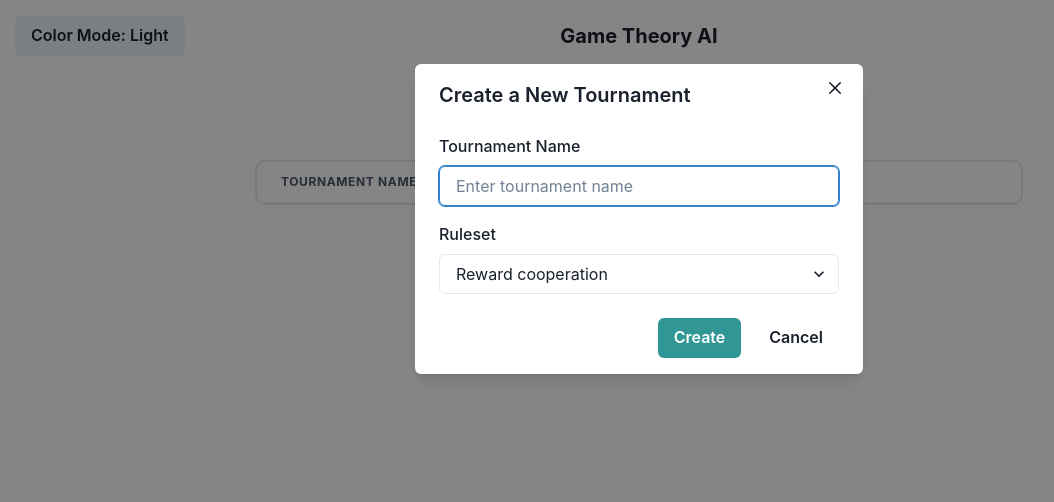
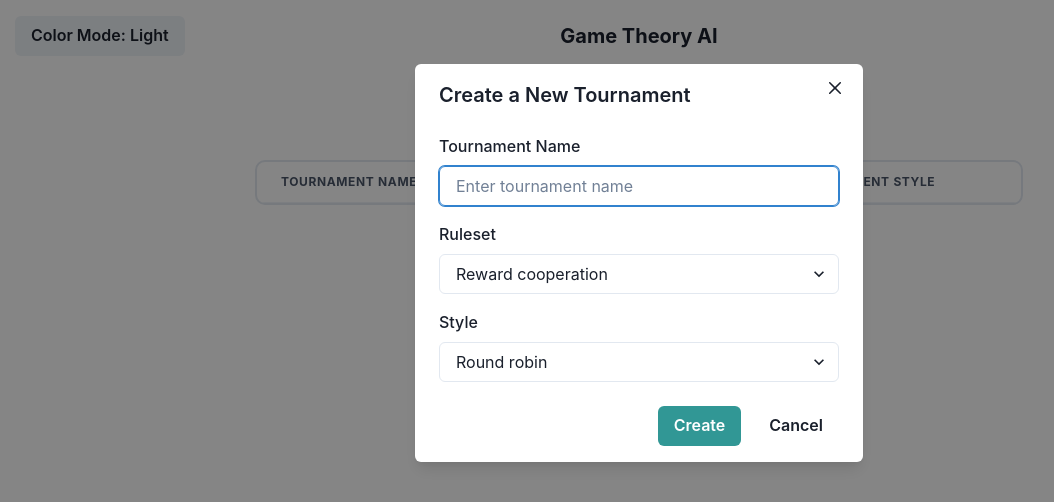
Before and after one commit to ATLucas/game-theory-ai, a React (Create React App) app in the folder frontend/game-theory-ai/: page / in a window 1280 px wide. Both pictures are taken after a click on the button "Add Tournament". Shown: the top 502 px of the page, without its empty margins (1-1055 px from the left). Built offline with nearby package versions, Linux system fonts and the light colour scheme.

Commit message:
Choose a tournament style

```diff
--- a/frontend/game-theory-ai/src/common/rulesets.js
+++ b/frontend/game-theory-ai/src/common/tournamentRulesets.js
@@ -1,6 +1,6 @@
-// common/rulesets.js
+// common/tournamentRulesets.js
 
-export const RULESETS = {
+export const TOUR_RULESETS = {
     'Reward cooperation': [[1, 1], [1, 0], [0, 1], [0, 0]],
     'Reward defection': [[0, 0], [0, 1], [1, 0], [1, 1]],
     'Reward mutual cooperation (1)': [[1, 1], [0, 1], [1, 0], [1, 1]],
--- /dev/null
+++ b/frontend/game-theory-ai/src/common/tournamentStyles.js
@@ -0,0 +1,20 @@
+// common/tournamentStyles.js
+
+export const TOUR_STYLES = {
+  'Round robin': {
+    numMatchups: "int", // How many times will a given player play every other player
+  },
+  'Multi-round round robin': {
+    numRounds: "int", // Number of rounds
+  },
+  'World Cup': {
+    numGroups: "int", // How many groups
+    groupSize: "int", // How many players per group
+  },
+  'Multi-round group round robin': {
+    numGroups: "int", // How many groups
+    groupSize: "int", // How many players per group
+    groupChance: "float", // How likely is a player to be matched with a player from the same group
+    elimChance: "float", // How many players are eliminated per round
+  },
+}
--- a/frontend/game-theory-ai/src/pages/CreateTournamentModal.jsx
+++ b/frontend/game-theory-ai/src/pages/CreateTournamentModal.jsx
@@ -18,22 +18,27 @@ import {
 } from '@chakra-ui/react';
 
 // Internal
-import { RULESETS } from '../common/rulesets';
+import { TOUR_RULESETS } from '../common/tournamentRulesets';
+import { TOUR_STYLES } from '../common/tournamentStyles';
 
-const DEFAULT_RULESET_NAME = Object.keys(RULESETS)[0];
+const DEFAULT_RULESET_NAME = Object.keys(TOUR_RULESETS)[0];
+const DEFAULT_STYLE_NAME = Object.keys(TOUR_STYLES)[0];
 
 const CreateTournamentModal = ({ isOpen, onClose, onAddTournament }) => {
   const [tournamentName, setTournamentName] = useState('');
   const [ruleset, setRuleset] = useState(DEFAULT_RULESET_NAME);
+  const [style, setStyle] = useState(DEFAULT_STYLE_NAME);
 
   const handleCreate = (event) => {
-    event.preventDefault(); // Prevent the default form submit action
+    // Prevent the default form submit action
+    event.preventDefault();
     if (tournamentName.trim()) {
       // Add the new tournament
-      onAddTournament(tournamentName, ruleset);
+      onAddTournament(tournamentName, ruleset, style);
       // Reset to defaults
       setTournamentName('');
       setRuleset(DEFAULT_RULESET_NAME);
+      setStyle(DEFAULT_STYLE_NAME);
       onClose();
     }
   };
@@ -57,7 +62,15 @@ const CreateTournamentModal = ({ isOpen, onClose, onAddTournament }) => {
           <FormControl mt={4}>
             <FormLabel>Ruleset</FormLabel>
             <Select value={ruleset} onChange={(e) => setRuleset(e.target.value)}>
-              {Object.keys(RULESETS).map((key) => (
+              {Object.keys(TOUR_RULESETS).map((key) => (
+                <option key={key} value={key}>{key}</option>
+              ))}
+            </Select>
+          </FormControl>
+          <FormControl mt={4}>
+            <FormLabel>Style</FormLabel>
+            <Select value={style} onChange={(e) => setStyle(e.target.value)}>
+              {Object.keys(TOUR_STYLES).map((key) => (
                 <option key={key} value={key}>{key}</option>
               ))}
             </Select>
--- a/frontend/game-theory-ai/src/pages/TournamentChooser.jsx
+++ b/frontend/game-theory-ai/src/pages/TournamentChooser.jsx
@@ -12,8 +12,8 @@ const TournamentChooser = () => {
   const [tournaments, setTournaments] = useState([]);
   const [selectedTournament, setSelectedTournament] = useState(null);
 
-  const addTournament = (name, ruleset) => {
-    setTournaments([...tournaments, { name, ruleset }]);
+  const addTournament = (name, ruleset, style) => {
+    setTournaments([...tournaments, { name, ruleset, style }]);
   };
 
   const selectTournament = (name) => {
--- a/frontend/game-theory-ai/src/pages/TournamentSelectionTable.jsx
+++ b/frontend/game-theory-ai/src/pages/TournamentSelectionTable.jsx
@@ -22,10 +22,11 @@ const TournamentSelectionTable = ({ tournaments, onTournamentSelect }) => {
           <Tr>
             <Th>Tournament Name</Th>
             <Th>Tournament Ruleset</Th>
+            <Th>Tournament Style</Th>
           </Tr>
         </Thead>
         <Tbody>
-          {tournaments.map(({ name, ruleset }, index) => (
+          {tournaments.map(({ name, ruleset, style }, index) => (
             <Tr
               key={index}
               _hover={{ bg: selectionHoverColor, cursor: 'pointer' }}
@@ -33,6 +34,7 @@ const TournamentSelectionTable = ({ tournaments, onTournamentSelect }) => {
             >
               <Td>{name}</Td>
               <Td>{ruleset}</Td>
+              <Td>{style}</Td>
             </Tr>
           ))}
         </Tbody>
```
Also changed, not shown: 1 other file (tests, documents, lock files or other folders).
